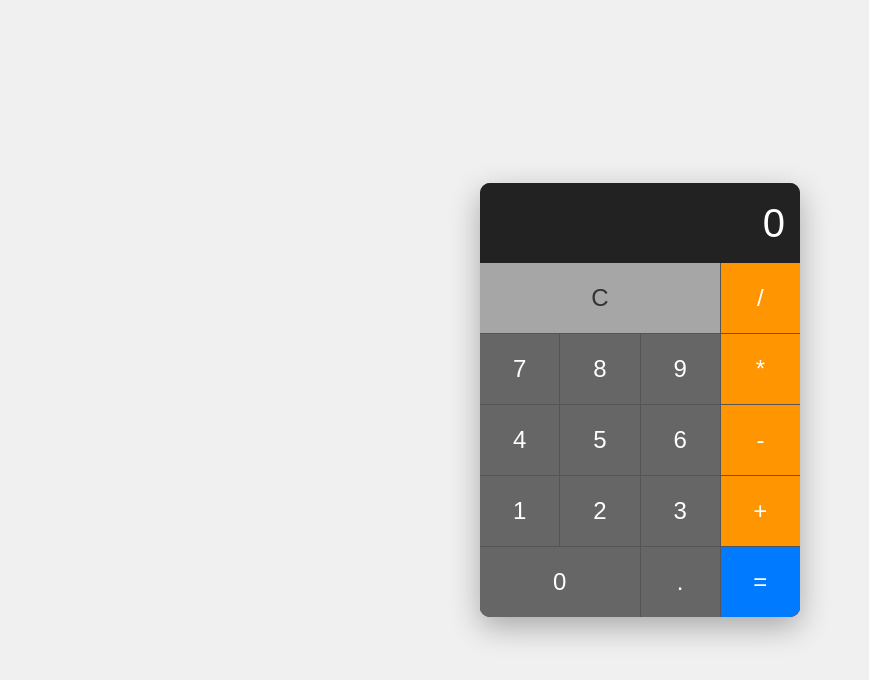
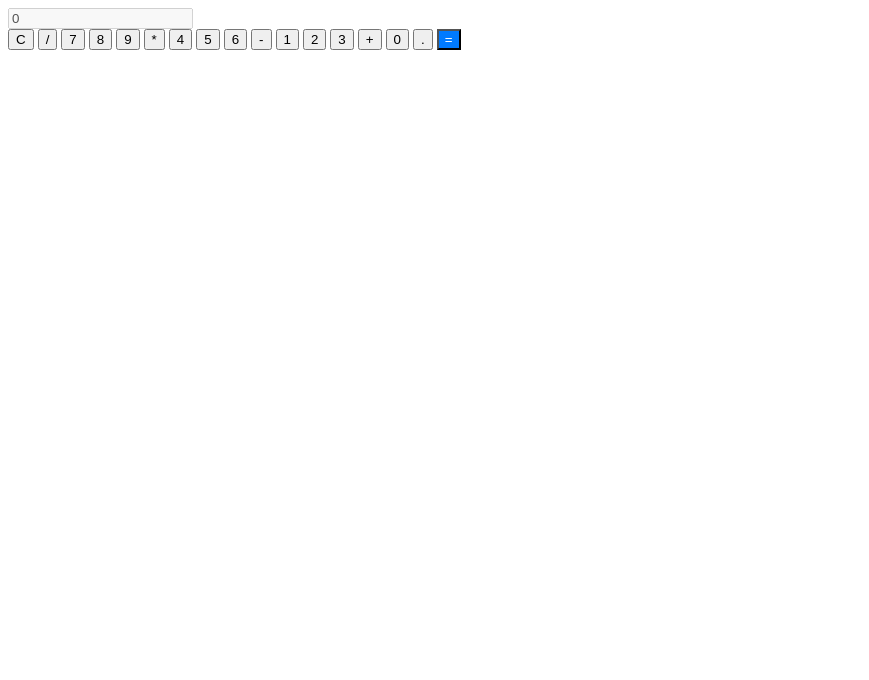
Before and after one commit to alizavirani9-cpu/Calculator-with-CSS, a plain HTML site: page index.html in a window 1280 px wide. Shown: the whole page, without its empty margins (0-869 px from the left). Drawn offline with Linux system fonts and the light colour scheme.

Commit message:
Update styles.css

```diff
--- a/styles.css
+++ b/styles.css
@@ -1,90 +1,10 @@
-/* Base Styles */
-body {
-    display: flex;
-    justify-content: center;
-    align-items: center;
-    min-height: 100vh;
-    margin: 0;
-    background-color: #f0f0f0;
-    font-family: 'Helvetica Neue', Arial, sans-serif; /* More professional font */
-}
-
-/* Calculator Container */
-.calculator {
-    width: 320px; /* Slightly wider */
-    border-radius: 10px;
-    box-shadow: 0 10px 30px rgba(0, 0, 0, 0.3); /* Stronger shadow */
-    overflow: hidden;
-    background-color: #333;
-}
-
-/* Display Area */
-.calculator-display {
-    width: 100%;
-    height: 80px; /* Taller display */
-    background-color: #222;
-    color: #fff;
-    text-align: right;
-    padding: 15px;
-    font-size: 2.5em; /* Larger text */
-    border: none;
-    box-sizing: border-box;
-    outline: none;
-}
-
-/* Buttons Grid Container (4x5 layout) */
-.calculator-buttons {
-    display: grid;
-    /* Defines a clean 4-column grid */
-    grid-template-columns: repeat(4, 1fr);
-    grid-gap: 1px;
-    background-color: #555; /* Dark background for button gaps */
-}
-
-/* Base Button Styling */
-.btn {
-    padding: 20px 10px;
-    height: 70px; /* Fixed height */
-    font-size: 1.5em; /* Larger font */
-    border: none;
-    cursor: pointer;
-    transition: background-color 0.1s ease;
-    font-weight: 500;
-}
-
-.btn:hover {
-    opacity: 0.9;
-}
-
-/* Styling for Number and Decimal Buttons */
-.number, .decimal {
-    background-color: #666;
-    color: #fff;
-}
-
-/* Styling for Operator Buttons */
-.operator {
-    background-color: #ff9500; /* Apple-style Orange */
-    color: #fff;
-}
-
-/* Styling for the Clear button (C) - Top Row */
-.clear {
-    background-color: #a6a6a6; /* Light grey */
-    color: #333;
-    /* Span three columns for C button */
-    grid-column: span 3;
-}
-
-/* Styling for the Equals button (=) */
-.equal {
-    background-color: #007aff; /* Apple-style Blue */
-    color: #fff;
-    /* This button sits in the 4th column, aligning with operators */
-}
-
-/* Positioning for the '0' button to take up two columns */
 .zero {
     grid-column: span 2;
     /* The decimal button will naturally fall into the 3rd column */
 }
+
+/* FIX: The equal button now consistently falls into the 4th column */
+.equal {
+    background-color: #007aff; /* Apple-style Blue */
+    color: #fff;
+}
```
